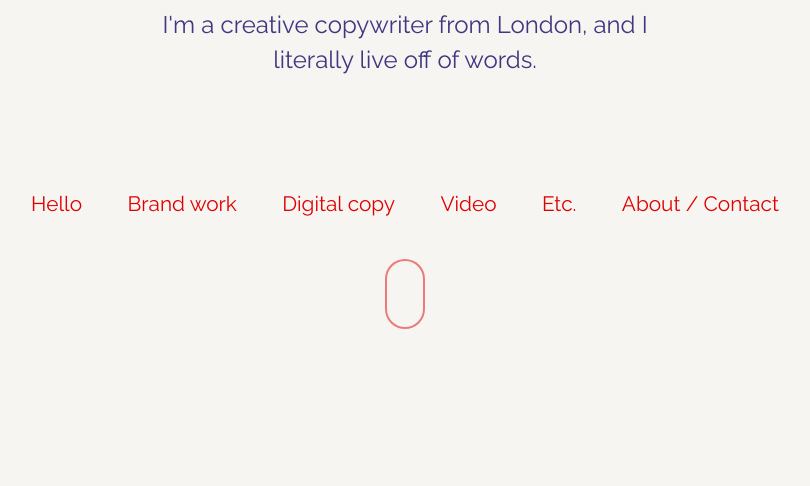
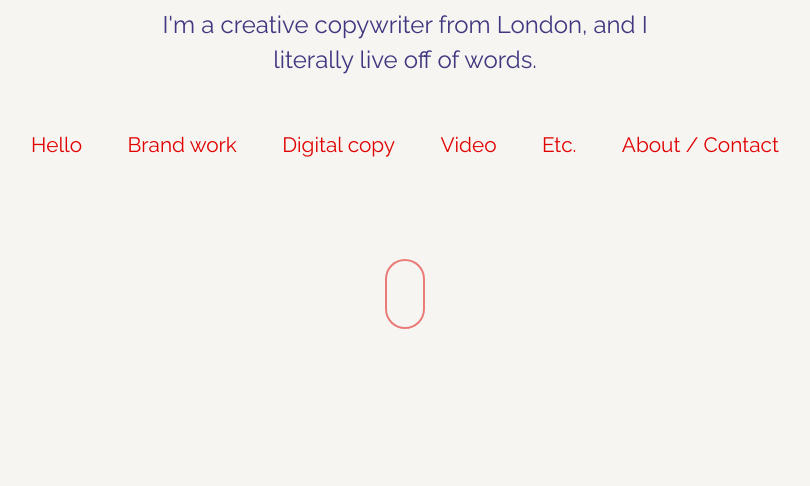
Before and after one commit to HeyYeh/MinimalSite, a plain HTML site: page index.html in a window 1280 px wide. Shown: the part 314-800 px from the top of the page, without its empty margins (243-1053 px from the left). Drawn offline with nearby package versions, Linux system fonts and the light colour scheme; a web font is replaced by a local one.

Commit message:
Please fix the damn menu

```diff
--- a/main.css
+++ b/main.css
@@ -275,7 +275,7 @@ li {
 .menu_bottom {
     position: absolute;
     left: 50%;
-    top: 24em;
+    top: 55%;
     -webkit-transform: translate(-50%, -50%);
     transform: translate(-50%, -50%);
 
```
